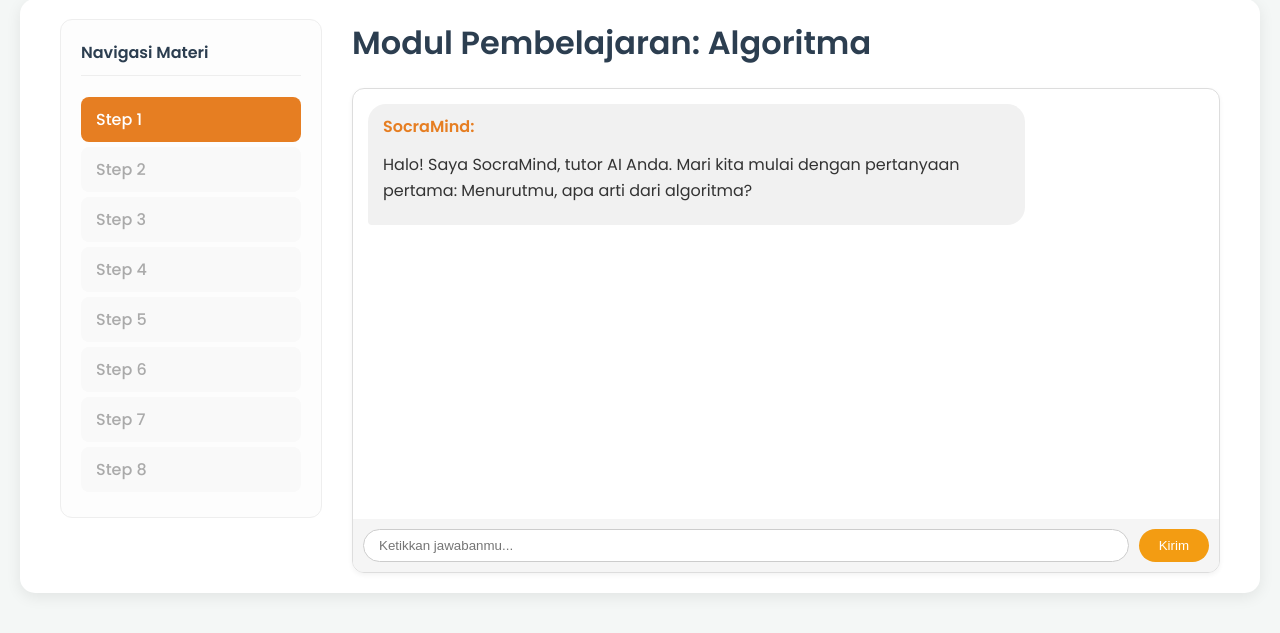
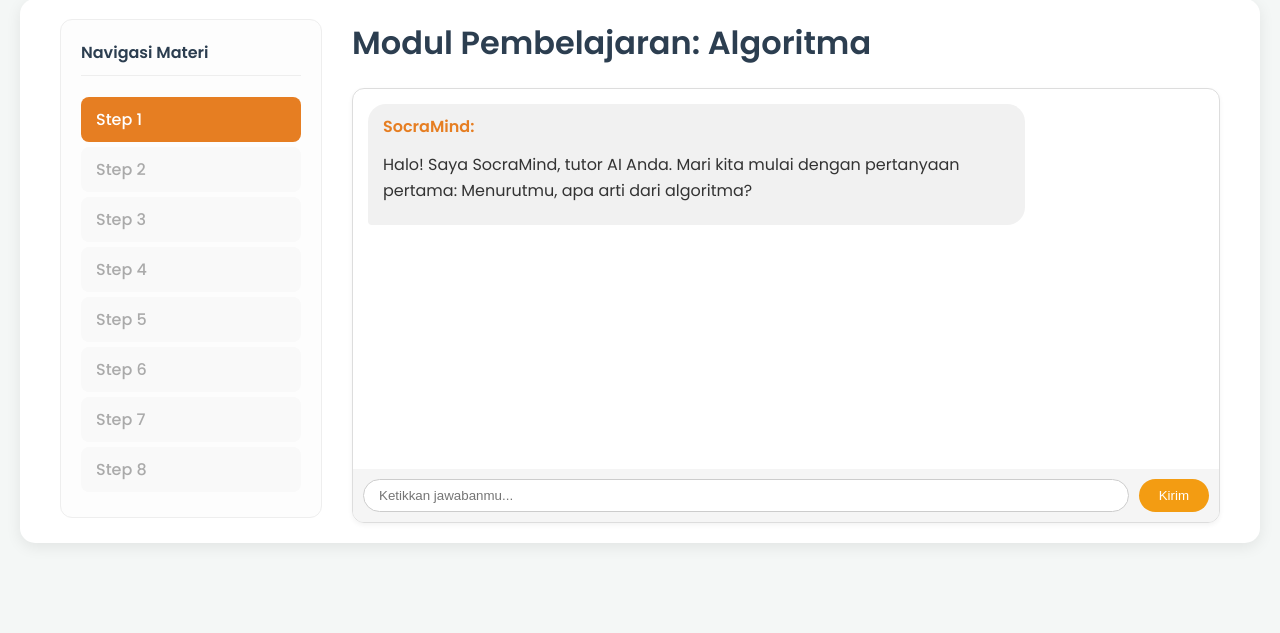
Before and after one commit to azkazkiya/socramindproject, a Flask app: page /learning/algoritma in a window 1280 px wide. Shown: the part 82-715 px from the top of the page. Run offline with Flask 3, Linux system fonts and the light colour scheme; the visitor is signed in with stand-in values (Sample User, id 1); tables that the repository leaves empty hold one stand-in row (values such as "Sample post").

Commit message:
Ubah ukuran chatbox

```diff
--- a/app/static/css/style.css
+++ b/app/static/css/style.css
@@ -57,7 +57,7 @@ h1, h2, h3, h4 {
     border-bottom: 1px solid #ddd;
 } */
 #chat-box {
-    height: 400px;
+    height: 350px;
     padding: 15px;
     overflow-y: scroll;
     display: flex;
```
